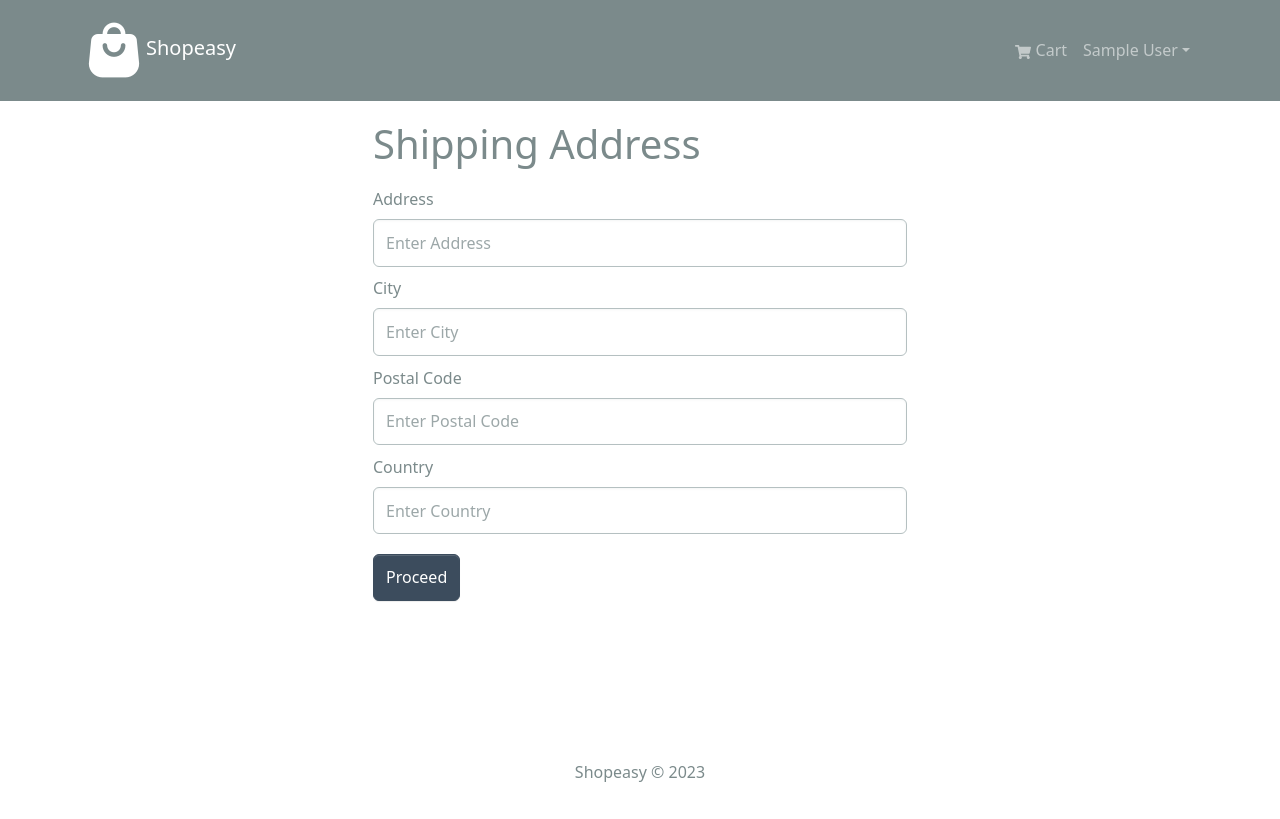
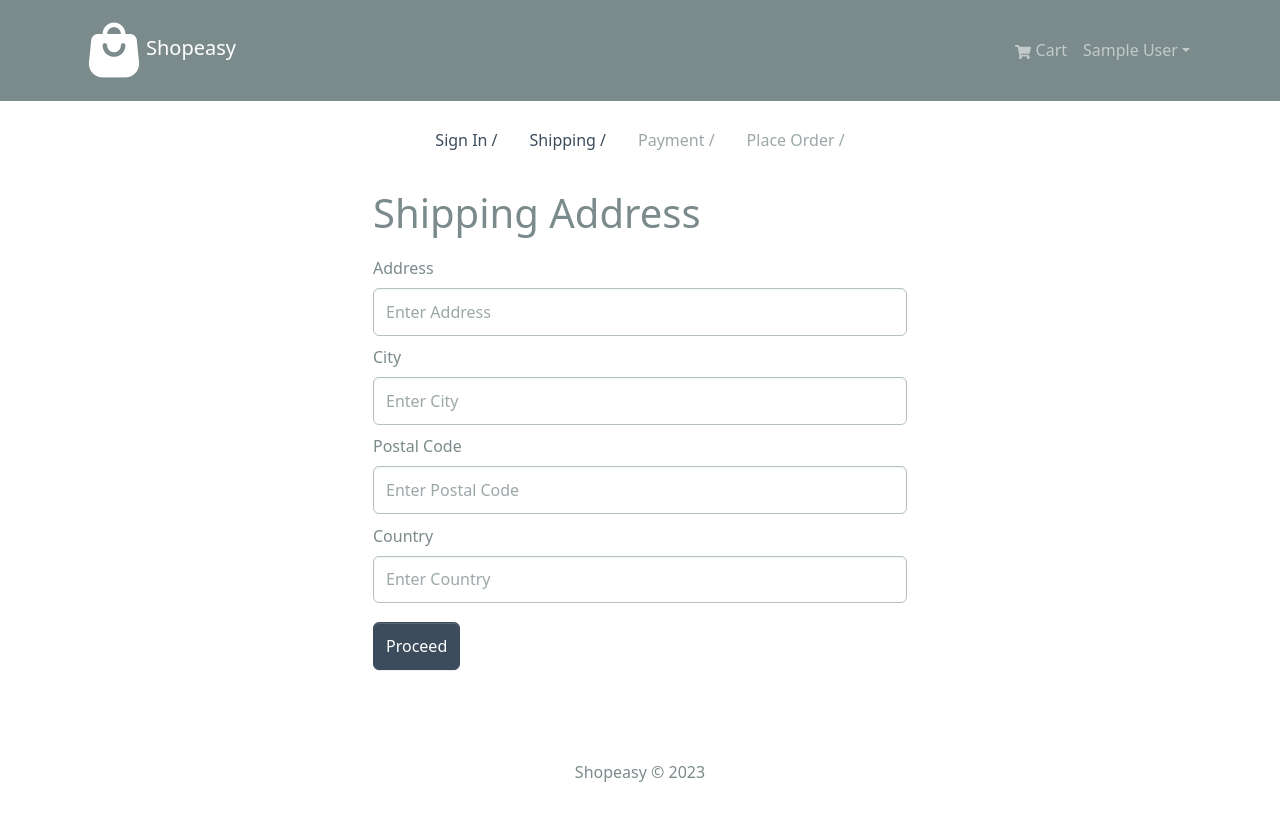
Before and after one commit to rathinrnair/shopeasy, a React (Create React App) app in the folder frontend/: page /shipping in a window 1280 px wide. Built offline with nearby package versions, Linux system fonts and the light colour scheme; sample sign-in values are in the browser's storage.

Commit message:
feat: Implement Checkout Breadcrumbs component
Created a new component to display Breadcrumbs in the checkout process. Implemented logic for both shipping and payment screens. Set up private routes for these screens to enhance user experience and navigation clarity.

```diff
--- /dev/null
+++ b/frontend/src/components/CheckoutSteps.jsx
@@ -0,0 +1,47 @@
+import { Nav } from 'react-bootstrap'
+import { LinkContainer } from 'react-router-bootstrap'
+
+const CheckoutSteps = ({ step1, step2, step3, step4 }) => {
+  return (
+    <Nav className='justify-content-center mb-4'>
+      <Nav.Item>
+        {step1 ? (
+          <LinkContainer to='/login'>
+            <Nav.Link>Sign In /</Nav.Link>
+          </LinkContainer>
+        ) : (
+          <Nav.Link disabled>Sign In / </Nav.Link>
+        )}
+      </Nav.Item>
+      <Nav.Item>
+        {step2 ? (
+          <LinkContainer to='/shipping'>
+            <Nav.Link>Shipping /</Nav.Link>
+          </LinkContainer>
+        ) : (
+          <Nav.Link disabled>Shipping /</Nav.Link>
+        )}
+      </Nav.Item>
+      <Nav.Item>
+        {step3 ? (
+          <LinkContainer to='/payment'>
+            <Nav.Link>Payment /</Nav.Link>
+          </LinkContainer>
+        ) : (
+          <Nav.Link disabled>Payment /</Nav.Link>
+        )}
+      </Nav.Item>
+      <Nav.Item>
+        {step4 ? (
+          <LinkContainer to='/placeorder'>
+            <Nav.Link>Place Order /</Nav.Link>
+          </LinkContainer>
+        ) : (
+          <Nav.Link disabled>Place Order /</Nav.Link>
+        )}
+      </Nav.Item>
+    </Nav>
+  )
+}
+
+export default CheckoutSteps
--- /dev/null
+++ b/frontend/src/components/PrivateRoute.jsx
@@ -0,0 +1,9 @@
+import { Outlet, Navigate } from 'react-router-dom'
+import { useSelector } from 'react-redux'
+
+const PrivateRoute = () => {
+  const { userInfo } = useSelector((state) => state.auth)
+  return userInfo ? <Outlet /> : <Navigate to='/login' replace />
+}
+
+export default PrivateRoute
--- a/frontend/src/index.js
+++ b/frontend/src/index.js
@@ -10,6 +10,7 @@ import './assets/styles/bootstrap.custom.css'
 import './assets/styles/index.css'
 import App from './App'
 import reportWebVitals from './reportWebVitals'
+import PrivateRoute from './components/PrivateRoute'
 import HomeScreen from './screens/HomeScreen'
 import ProductScreen from './screens/ProductScreen'
 import { Provider } from 'react-redux'
@@ -18,6 +19,7 @@ import CartScreen from './screens/CartScreen'
 import LoginScreen from './screens/LoginScreen'
 import RegisterScreen from './screens/RegisterScreen'
 import ShippingScreen from './screens/ShippingScreen'
+import PaymentScreen from './screens/PaymentScreen'
 
 const router = createBrowserRouter(
   createRoutesFromElements(
@@ -27,7 +29,10 @@ const router = createBrowserRouter(
       <Route path='/cart' element={<CartScreen />} />
       <Route path='/login' element={<LoginScreen />} />
       <Route path='/register' element={<RegisterScreen />} />
-      <Route path='/shipping' element={<ShippingScreen />} />
+      <Route path='' element={<PrivateRoute />}>
+        <Route path='/shipping' element={<ShippingScreen />} />
+        <Route path='/payment' element={<PaymentScreen />} />
+      </Route>
     </Route>
   )
 )
--- /dev/null
+++ b/frontend/src/screens/PaymentScreen.jsx
@@ -0,0 +1,61 @@
+import { Form, Button, FormGroup, ListGroup } from 'react-bootstrap'
+import FormContainer from '../components/FormContainer'
+import { useState, useEffect } from 'react'
+import { useNavigate } from 'react-router-dom'
+import { useDispatch, useSelector } from 'react-redux'
+import { savePaymentMethod } from '../slices/cartSlice'
+import CheckoutSteps from '../components/CheckoutSteps'
+
+const PaymentScreen = () => {
+  const [paymentMethod, setPaymentMethod] = useState('PayPal')
+
+  const dispatch = useDispatch()
+  const navigate = useNavigate()
+
+  const cart = useSelector((state) => state.cart)
+  const { shippingAddress } = cart
+
+  useEffect(() => {
+    console.log(shippingAddress)
+    if (!shippingAddress || Object.keys(shippingAddress).length === 0) {
+      navigate('/shipping')
+    }
+  }, [shippingAddress, navigate])
+
+  const submitHandler = (e) => {
+    e.preventDefault()
+    dispatch(savePaymentMethod(paymentMethod))
+    navigate('/placeorder')
+    console.log('submit')
+  }
+
+  return (
+    <FormContainer>
+      <CheckoutSteps step1 step2 step3 />
+      <h1>Payment Method</h1>
+      <Form onSubmit={submitHandler}>
+        <FormGroup>
+          <Form.Label as='legend'>Select Method</Form.Label>
+          <ListGroup className='mb-2'>
+            <ListGroup.Item>
+              <Form.Check
+                type='radio'
+                id='paypal'
+                label='PayPal or Credit Card'
+                className='my-2'
+                name='paymentMethod'
+                checked
+                onChange={(e) => setPaymentMethod(e.target.value)}
+              />
+            </ListGroup.Item>
+          </ListGroup>
+        </FormGroup>
+        <Button type='submit' variant='primary'>
+          Continue
+        </Button>
+      </Form>
+    </FormContainer>
+  )
+}
+
+export default PaymentScreen
--- a/frontend/src/screens/ShippingScreen.jsx
+++ b/frontend/src/screens/ShippingScreen.jsx
@@ -4,6 +4,7 @@ import { useNavigate } from 'react-router-dom'
 import { Button, Form, FormGroup, FormLabel } from 'react-bootstrap'
 import FormContainer from '../components/FormContainer'
 import { saveShippingAddress } from '../slices/cartSlice'
+import CheckoutSteps from '../components/CheckoutSteps'
 
 const ShippingScreen = () => {
   const navigate = useNavigate()
@@ -26,6 +27,7 @@ const ShippingScreen = () => {
   }
   return (
     <FormContainer>
+      <CheckoutSteps step1 step2 />
       <h1>Shipping Address</h1>
       <Form onSubmit={submitHandler}>
         <FormGroup controlId='address' className='my-2'>
--- a/frontend/src/slices/cartSlice.js
+++ b/frontend/src/slices/cartSlice.js
@@ -32,10 +32,18 @@ const cartSlice = createSlice({
       state.shippingAddress = action.payload
       return updateCart(state)
     },
+    savePaymentMethod: (state, action) => {
+      state.paymentMethod = action.payload
+      return updateCart(state)
+    },
   },
 })
 
-export const { addToCart, removeFromCart, saveShippingAddress } =
-  cartSlice.actions
+export const {
+  addToCart,
+  removeFromCart,
+  saveShippingAddress,
+  savePaymentMethod,
+} = cartSlice.actions
 
 export default cartSlice.reducer
```
